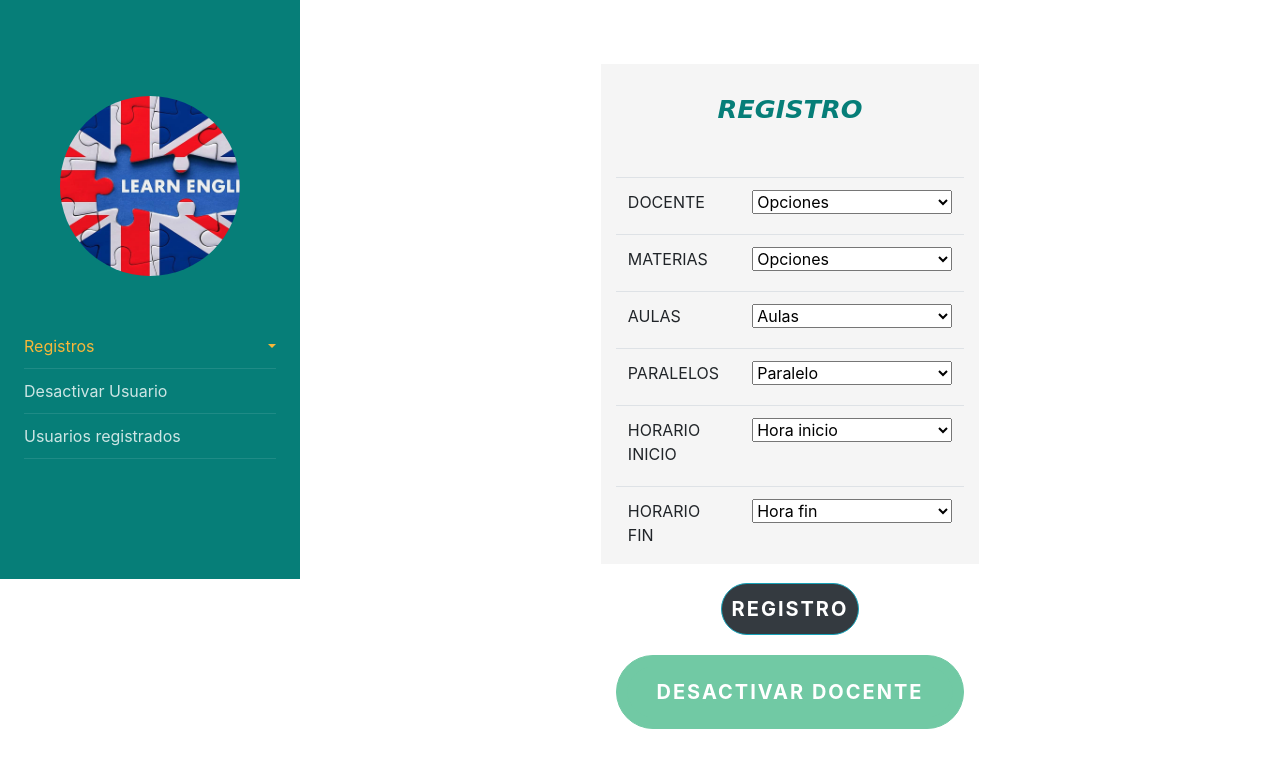
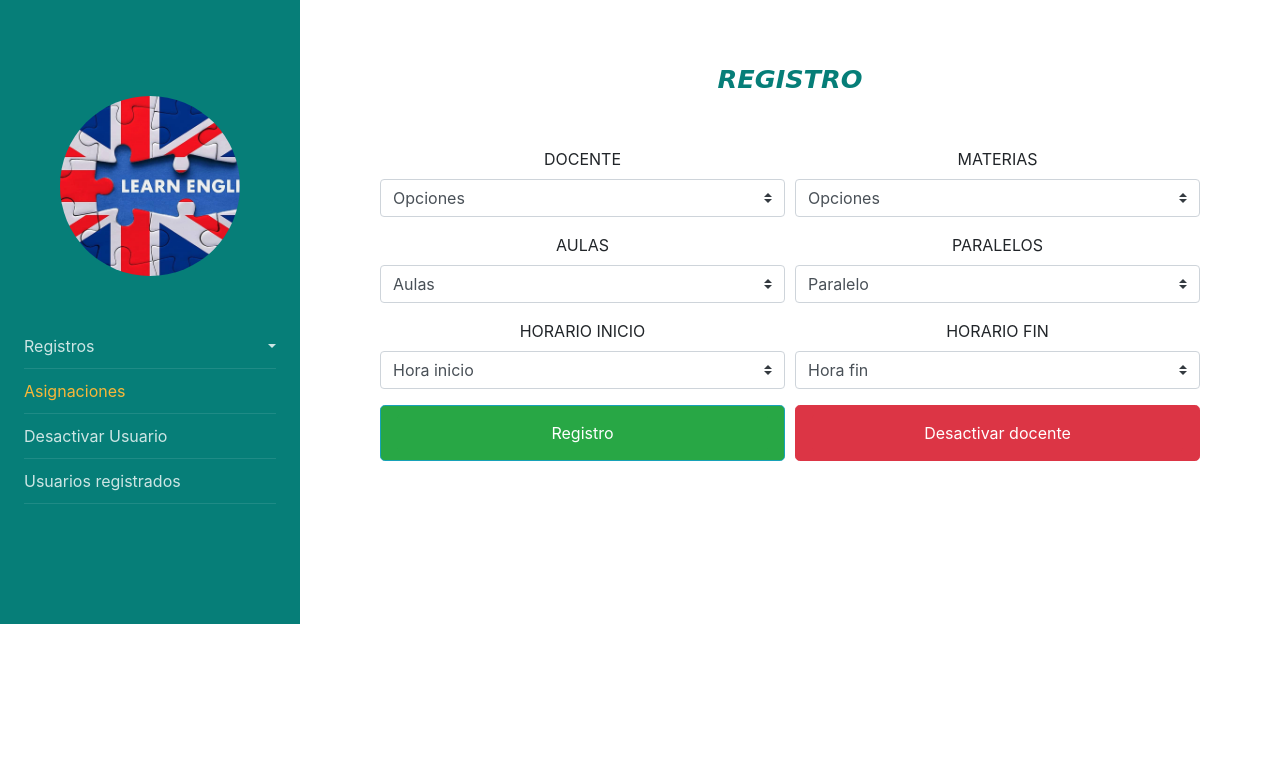
Before and after one commit to Luis219/AplicativoPreescolar, a Flask app: page /asignacion.html in a window 1280 px wide. Shown: the top 768 px of the page. Run offline with Flask 2, Linux system fonts and the light colour scheme; data that the repository does not hold is empty; some libraries are stand-ins or nearby versions.

Commit message:
Actualizacion

```diff
--- a/templates/layouts/asignacion.html
+++ b/templates/layouts/asignacion.html
@@ -1,5 +1,6 @@
 <!DOCTYPE html>
 <html lang="en">
+
 <head>
   <meta charset="UTF-8">
   <meta http-equiv="X-UA-Compatible" content="IE=edge">
@@ -23,6 +24,7 @@
     integrity="sha384-JZR6Spejh4U02d8jOt6vLEHfe/JQGiRRSQQxSfFWpi1MquVdAyjUar5+76PVCmYl"
     crossorigin="anonymous"></script>
 </head>
+
 <body>
   <div class="wrapper d-flex align-items-stretch">
 
@@ -31,19 +33,20 @@
       <div class="p-4 pt-5">
         <a href="#" class="img logo rounded-circle mb-5" style="background-image: url(../static/imagenes/ing.jpg);"></a>
         <ul class="list-unstyled components mb-5">
-          <li class="active">
+          <li>
             <a href="#homeSubmenu" data-toggle="collapse" aria-expanded="false" class="dropdown-toggle">Registros</a>
             <ul class="collapse list-unstyled" id="homeSubmenu">
-          <li >
+              <li>
                 <a href="/registrousuario.html">Registro Usuarios</a>
               </li>
-          <li >
+              <li>
                 <a href="/registroestudiante.html">Registro Estudiante</a>
               </li>
+            </ul>
+
           <li class="active">
             <a href="/asignacion.html">Asignaciones</a>
           </li>
-            </ul>
           </li>
           <li>
             <a href="/desactivarusuario.html">Desactivar Usuario</a>
@@ -64,8 +67,7 @@
 
     <div class="container" id="login1">
       <div class="row justify-content-center">
-        <div class="col-lg-5">
-          <div class="login">
+        <div class="login1">
           <center>
 
             <!--Alerta en caso de errores-->
@@ -83,109 +85,99 @@
 
             <h1>Registro</h1>
             <br>
-            <form method="post" action="{{url_for('registroAsignacion')}}" >
-              <table class="table ">
-                <tr>
-                  <td>
+            <form method="post" action="{{url_for('registroAsignacion')}}">
+              <div class="form-row">
+                <div class="form-group col-md-6">
                   <label for="menuDocentes">Docente</label>
-               </td>
-               <td>
-              <select id="menuDocentes" name="menuDocentes" class="form-select form-select-sm" aria-label=".form-select-sm example">
+                  <select id="menuDocentes" name="menuDocentes" class="form-select custom-select"
+                    aria-label=".form-select-sm example">
                     <option selected>Opciones</option>
                     {% for usuario in coleccionUsuarios %}
-                <option  name="usuario" value="{{ usuario.nombre}}">{{ usuario.nombre +" "+usuario.apellido}}</option>
+                    <option name="usuario" value="{{ usuario.nombre}}">{{ usuario.nombre +" "+usuario.apellido}}
+                    </option>
                     {% endfor %}
 
                   </select>
-            </td>
-            </tr>
-             <tr>
+                </div>
+                <div class="form-group col-md-6">
 
-            <td>
                   <label for="menuMaterias">Materias</label>
-            </td>
-            <td>
-              <select id="menuMaterias" name="menuMaterias" class="form-select form-select-sm" aria-label=".form-select-sm example">
+
+                  <select id="menuMaterias" name="menuMaterias" class="form-select custom-select form-select-sm"
+                    aria-label=".form-select-sm example">
                     <option selected>Opciones</option>
                     {% for materia in coleccionMateria %}
-                <option  name="materia" value="{{ materia.name}}">{{ materia.name}}</option>
+                    <option name="materia" value="{{ materia.name}}">{{ materia.name}}</option>
                     {% endfor %}
                   </select>
-            </td>
-            </tr>
-            <tr>
-              <td>
+                </div>
+                <div class="form-group col-md-6">
                   <label for="menuAulas">Aulas</label>
-             </td>
-             <td>
-               <select id="menuAulas" name="menuAulas" class="form-select form-select-sm" aria-label=".form-select-sm example">
+                  <select id="menuAulas" name="menuAulas" class="form-select custom-select form-select-sm"
+                    aria-label=".form-select-sm example">
                     <option selected>Aulas</option>
                     {% for aula in coleccionAula %}
-                 <option  name="rol" value="{{ aula.name}}">{{ aula.name}}</option>
+                    <option name="rol" value="{{ aula.name}}">{{ aula.name}}</option>
+                    {% endfor %}
+                  </select>
+                </div>
+                <div class="form-group col-md-6">
+                  <label for="menuParalelos">Paralelos</label>
+
+                  <select id="menuParalelos" name="menuParalelos" class="form-select custom-select form-select-sm"
+                    aria-label=".form-select-sm example">
+                    <option selected>Paralelo</option>
+                    {% for paralelo in coleccionParalelo %}
+                    <option name="rol" value="{{ paralelo.name}}">{{ paralelo.name}}</option>
                     {% endfor %}
 
                   </select>
-             </td>
-             </tr>
-             <tr>
-             <td>
-              <label for="menuParalelos">Paralelos</label>
-            </td>
-            <td>
-              <select id="menuParalelos" name="menuParalelos" class="form-select form-select-sm" aria-label=".form-select-sm example">
-                <option selected>Paralelo</option>
-                {% for paralelo in coleccionParalelo %}
-                <option  name="rol" value="{{ paralelo.name}}">{{ paralelo.name}}</option>
+                </div>
+                <div class="form-group col-md-6">
+                  <label for="menuHorarioInicio">Horario Inicio</label>
+
+                  <select id="menuHorarioInicio" name="menuHorarioInicio"
+                    class="form-select custom-select form-select-sm" aria-label=".form-select-sm example">
+                    <option selected>Hora inicio</option>
+                    {% for horario in coleccionHorarioInicio %}
+                    <option name="hora_inicio" value="{{horario.hora_inicio}}">{{ horario.hora_inicio}}</option>
                     {% endfor %}
 
                   </select>
-            </td>
-            </tr>
-             <tr>
-              <td>
-              <label for="menuHorarioInicio">Horario Inicio</label>
-            </td>
-            <td>
-              <select id="menuHorarioInicio" name="menuHorarioInicio" class="form-select form-select-sm" aria-label=".form-select-sm example">
-                <option selected>Hora inicio</option>
-                {% for horario in coleccionHorarioInicio %}
-                <option  name="hora_inicio" value="{{horario.hora_inicio}}">{{ horario.hora_inicio}}</option>
+                </div>
+                <div class="form-group col-md-6">
+                  <label for="menuHorarioFin">Horario Fin</label>
+
+                  <select id="menuHorarioFin" name="menuHorarioFin" class="form-select custom-select form-select-sm"
+                    aria-label=".form-select-sm example">
+                    <option selected>Hora fin</option>
+                    {% for horario in coleccionHorarioFin %}
+                    <option name="hora_fin" value="{{ horario.hora_fin}}">{{ horario.hora_fin}}</option>
                     {% endfor %}
 
                   </select>
-            </td>
-            </tr>
-             <tr>
-              <td>
-
-              <label for="menuHorarioFin">Horario Fin</label>
-            </td>
-            <td>
-              <select id="menuHorarioFin" name="menuHorarioFin" class="form-select form-select-sm" aria-label=".form-select-sm example">
-                <option selected>Hora fin</option>
-                {% for horario in coleccionHorarioFin %}
-                <option  name="hora_fin" value="{{ horario.hora_fin}}">{{ horario.hora_fin}}</option>
-                {% endfor %}
-
-              </select>
-            </td>
-            </tr>
-          </table>
-
+                </div>
 
                 <!--Botón utilizado para ingresar al sitio web-->
-                <button type="submit" class="btn btn-primary bg-dark border border-info "  >Registro</button>
+                <div class="form-group col-md-6">
+
+                  <button type="submit" class="btn btn-lg  btn-primary bg-success btn-block border border-info "><a
+                    class="btn btn-success btn-block btn-signin text-white">Registro</a></button>
                   <br>
 
+                </div>
+            </form>
+            <div class="form-group col-md-6">
 
-              </form>
-
-              <button type="submit" class="btn btn-lg btn-block btn-danger"><a class="btn btn-danger btn-block btn-signin text-white" href="/desactivarusuario.html" role="button">Desactivar docente</a></button>
-
+              <button type="submit" class="btn btn-lg btn-block btn-danger"><a
+                  class="btn btn-danger btn-block btn-signin text-white" href="/desactivarusuario.html"
+                  role="button">Desactivar docente</a></button>
+            </div>
         </div>
       </div>
     </div>
     </center>
 
 </body>
+
 </html>
```
Lines whose indentation alone changed are shown as unchanged.
